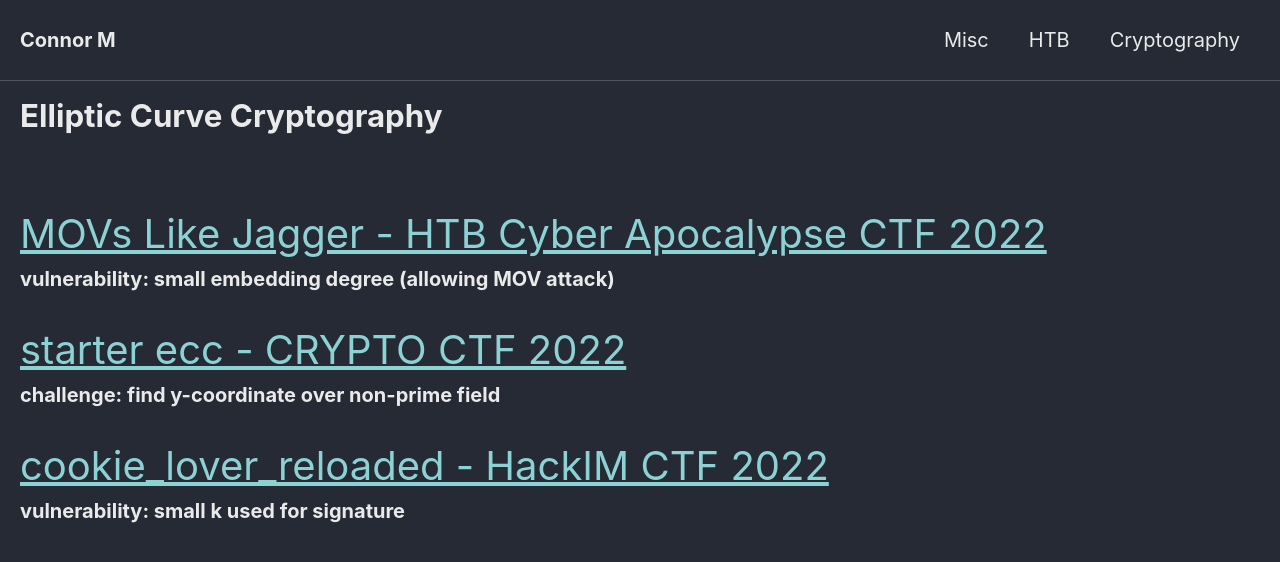
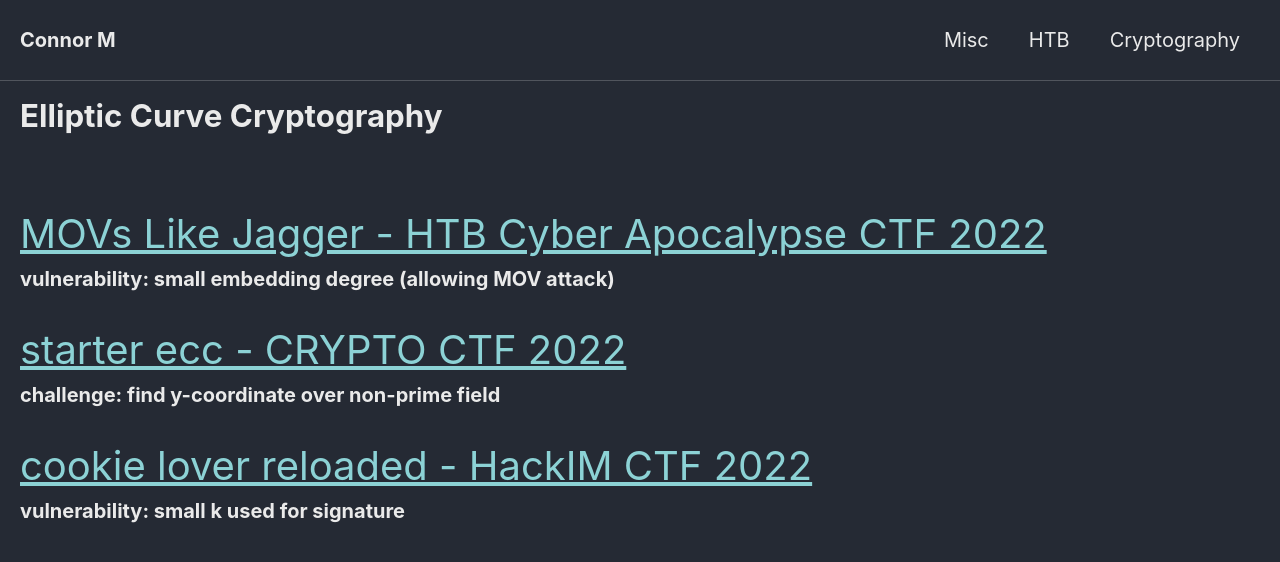
Before and after one commit to Connor-McCartney/Connor-McCartney.github.io, a Jekyll site: the page built from _pages/cryptography/ecc/ecc.md, in a window 1280 px wide. Shown: the top 562 px of the page. Built offline with Jekyll 4.4.1, drawn with Linux system fonts in a browser that asks for light colours; cached includes are drawn as plain includes.

Commit message:
Update ecc.md

```diff
--- a/_pages/cryptography/ecc/ecc.md
+++ b/_pages/cryptography/ecc/ecc.md
@@ -14,5 +14,5 @@ __vulnerability: small embedding degree (allowing MOV attack)__
 __challenge: find y-coordinate over non-prime field__
 
 
-<span style="font-size:2em;">   [cookie_lover_reloaded - HackIM CTF 2022](/cryptography/ecc/cookie_lover_reloaded-HackIM-CTF-2022)       </span> <br>
+<span style="font-size:2em;">   [cookie lover reloaded - HackIM CTF 2022](/cryptography/ecc/cookie-lover-reloaded-HackIM-CTF-2022)       </span> <br>
 __vulnerability: small k used for signature__
```
